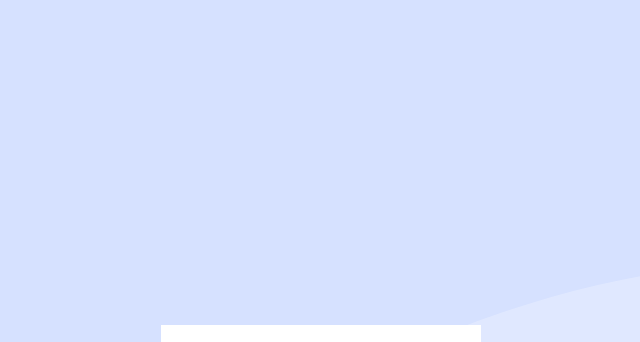
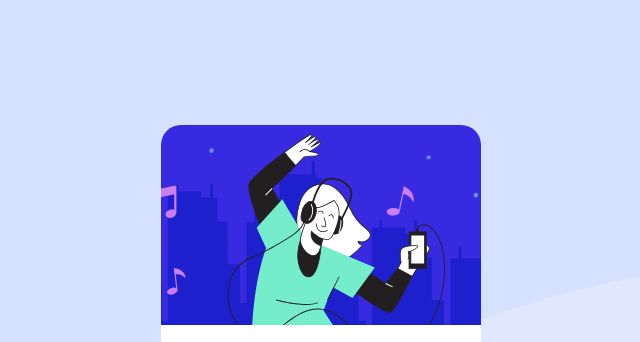
Before and after one commit to NasirohM/Order-Summary, a plain HTML site: page index.html in a window 1280 px wide. Shown: the top 342 px of the page, without its empty margins (319-959 px from the left). Drawn offline with Linux system fonts and the light colour scheme; the site is published under a folder, as on GitHub Pages, so addresses that start at the root find nothing.

Commit message:
hero images

```diff
--- a/style.css
+++ b/style.css
@@ -2,15 +2,6 @@
     body {
         background-image: url("./images/pattern-background-mobile.svg");
     }
-    /* .hero {
-        width: 320px;
-        height: 200px;
-        background-image: url("/images/illustration-hero.svg");
-        background-repeat: no-repeat;
-        border-radius: 20px 20px 0 0;
-        background-position-x: center;
-        background-position-y: center;
-    } */
 }
 * {
     margin: 0;
@@ -40,7 +31,7 @@ body {
 .hero {
     width: 320px;
     height: 200px;
-    background-image: url("/images/illustration-hero.svg");
+    background-image: url("./images/illustration-hero.svg");
     /* background-repeat: no-repeat; */
     border-radius: 20px 20px 0 0;
     background-position-x: center;
```
